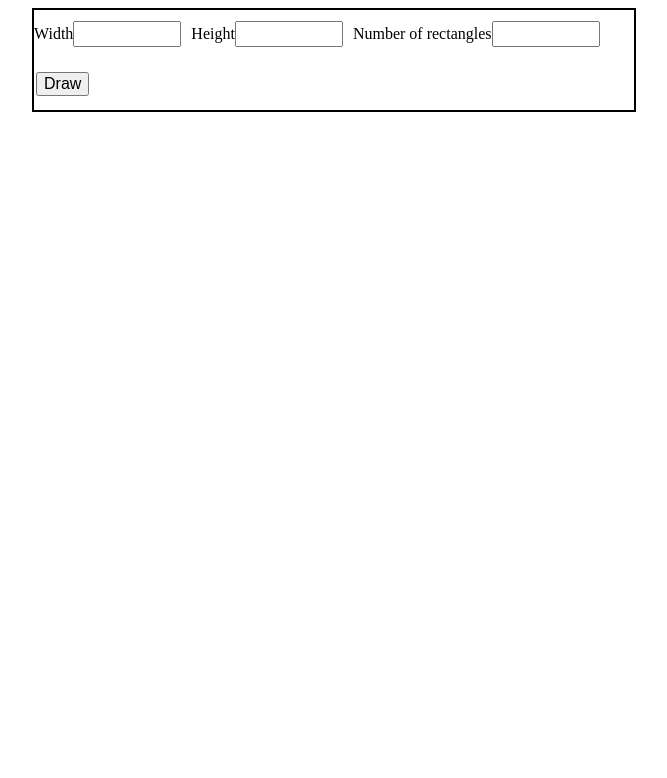
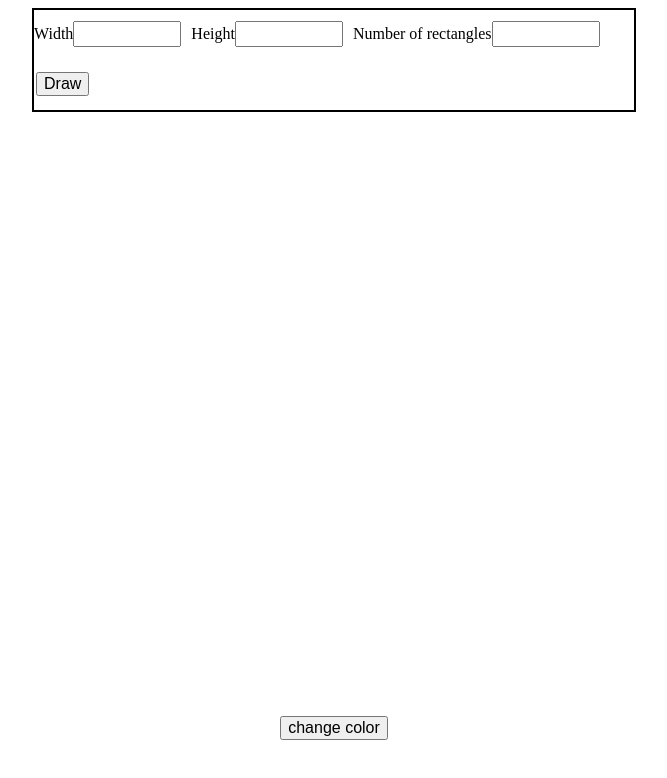
Before and after one commit to kakhilR/whitehatAssg, a plain HTML site: page index.html in a window 1280 px wide. Shown: the whole page, without its empty margins (306-973 px from the left). Drawn offline with Linux system fonts and the light colour scheme.

Commit message:
reactangle box using canvas

```diff
--- a/index.html
+++ b/index.html
@@ -18,7 +18,11 @@
             margin: 4px 2px;
             cursor: pointer;">Draw</button>
         </div>
-        <canvas  id = "canvas" width='800' height='800'></canvas>
+        <canvas  id = "canvas" width='800' height='600' style="margin-bottom: 0px;"></canvas>
+        <button type = 'button' type="button" onclick="init()" style="text-decoration: none;
+        display: inline-block;
+        margin: 4px 2px;
+        font-size: 16px;">change color</button>
         <script src="index.js"></script>
     </div>
 </body>
```
